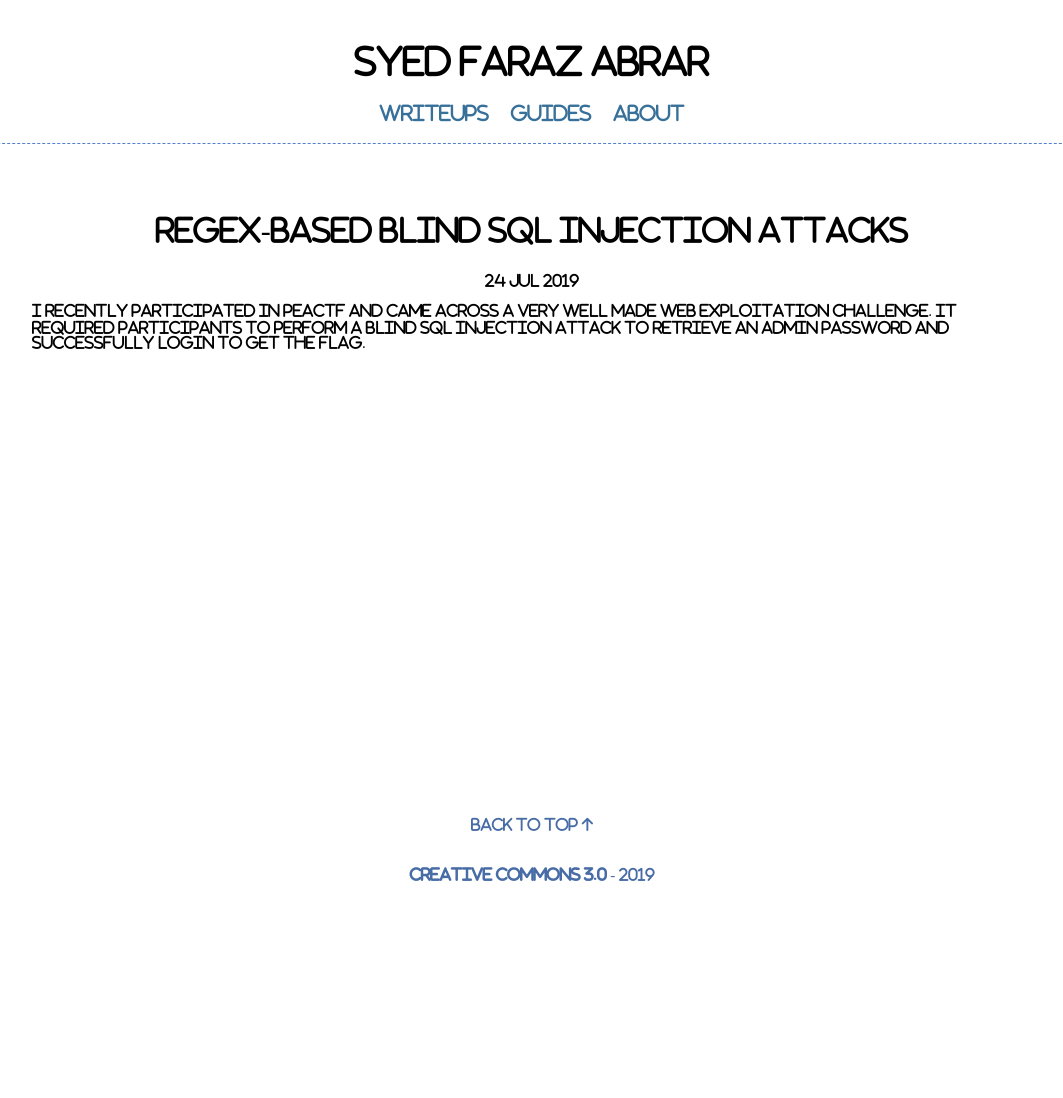
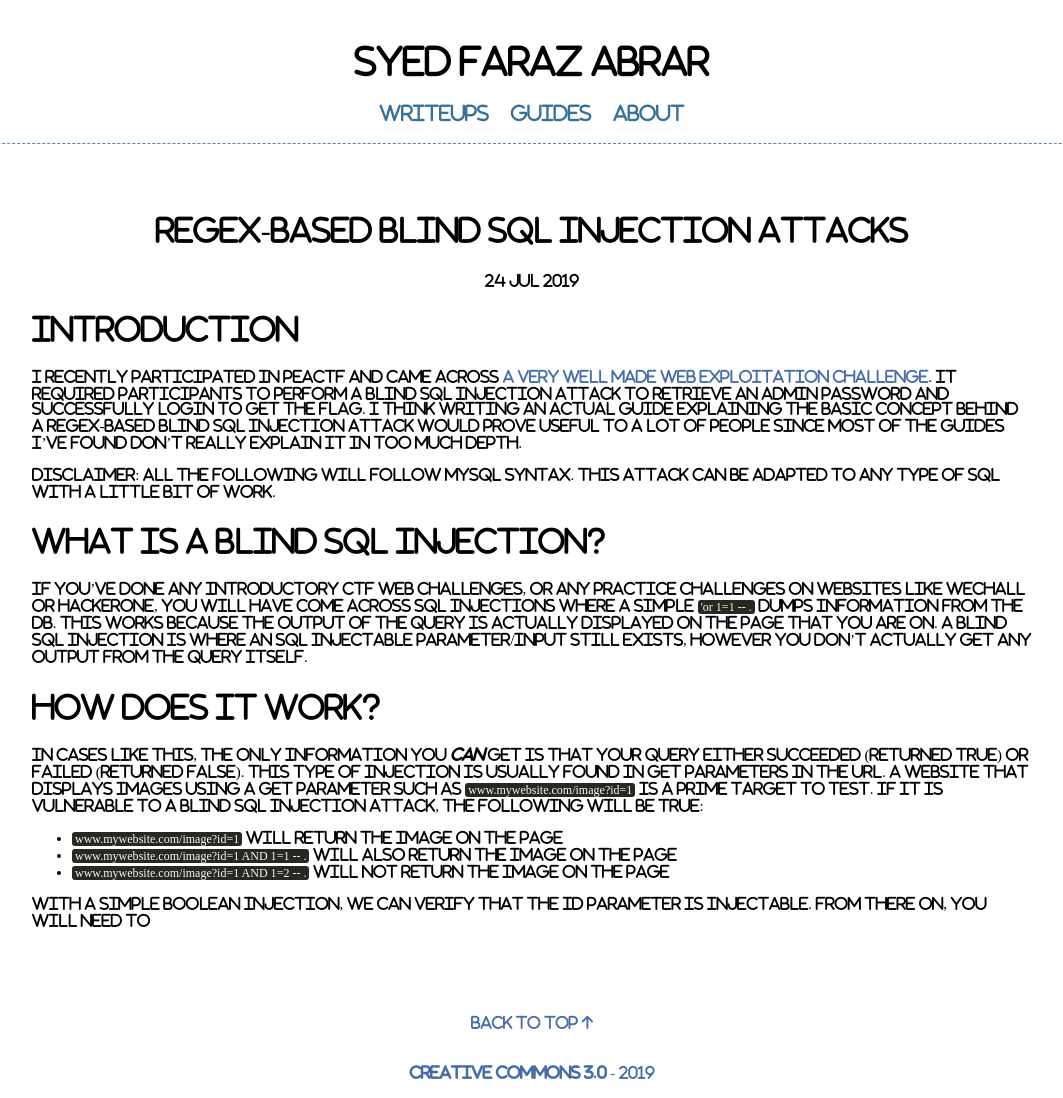
Before and after one commit to farazsth98/farazsth98.github.io, a Jekyll site: the page built from _posts/2019-07-25-regex-based-blind-sql-injection-attacks.markdown, in a window 1280 px wide. Shown: the whole page, without its empty margins (108-1171 px from the left). Built offline with Jekyll 4.4.1, drawn with Linux system fonts in a browser that asks for light colours; nearby versions of some CDN libraries; before the commit the page ends 900 px from its top, so only the background shows below that.

Commit message:
WIP new guide

```diff
--- a/_posts/2019-07-25-regex-based-blind-sql-injection-attacks.markdown
+++ b/_posts/2019-07-25-regex-based-blind-sql-injection-attacks.markdown
@@ -5,4 +5,22 @@ date:	2019-07-25 01:53:00 +0800
 categories: guides
 ---
 
-I recently participated in PeaCTF and came across a very well made web exploitation challenge. It required participants to perform a blind SQL injection attack to retrieve an admin password and successfully login to get the flag.
+# Introduction
+
+I recently participated in PeaCTF and came across [a very well made web exploitation challenge](/writeups/peactf/2019/07/28/peactf-all-challenges.html#philips-and-over). It required participants to perform a blind SQL injection attack to retrieve an admin password and successfully login to get the flag. I think writing an actual guide explaining the basic concept behind a regex-based blind SQL injection attack would prove useful to a lot of people since most of the guides I've found don't really explain it in too much depth.
+
+Disclaimer: All the following will follow MySQL syntax. This attack can be adapted to any type of SQL with a little bit of work.
+
+# What is a Blind SQL Injection?
+
+If you've done any introductory CTF web challenges, or any practice challenges on websites like wechall or hackerone, you will have come across SQL injections where a simple `'or 1=1 -- .` dumps information from the DB. This works because the output of the query is actually displayed on the page that you are on. A blind SQL injection is where an SQL injectable parameter/input still exists, however you don't actually get any output from the query itself.
+
+# How does it work?
+
+In cases like this, the only information you ***can*** get is that your query either succeeded (returned TRUE) or failed (returned FALSE). This type of injection is usually found in GET parameters in the url. A website that displays images using a GET parameter such as `www.mywebsite.com/image?id=1` is a prime target to test. If it is vulnerable to a blind SQL injection attack, the following will be true:
+
+* `www.mywebsite.com/image?id=1` will return the image on the page
+* `www.mywebsite.com/image?id=1 AND 1=1 -- .` will also return the image on the page
+* `www.mywebsite.com/image?id=1 AND 1=2 -- .` will not return the image on the page
+
+With a simple boolean injection, we can verify that the id parameter is injectable. From there on, you will need to
--- a/_posts/2019-07-28-peactf-all-challenges.markdown
+++ b/_posts/2019-07-28-peactf-all-challenges.markdown
@@ -1,6 +1,6 @@
 ---
 layout: post
-title: 	"PeaCTF Round 1: All Challenges"
+title: 	"PeaCTF Qualifier Round: All Challenges"
 date:	2019-07-28 12:00:00 +0000
 categories: writeups peactf
 ---
```
